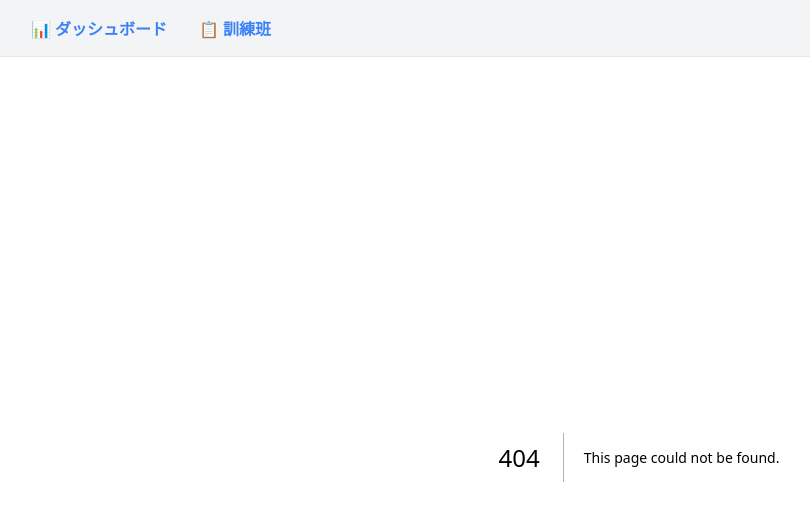
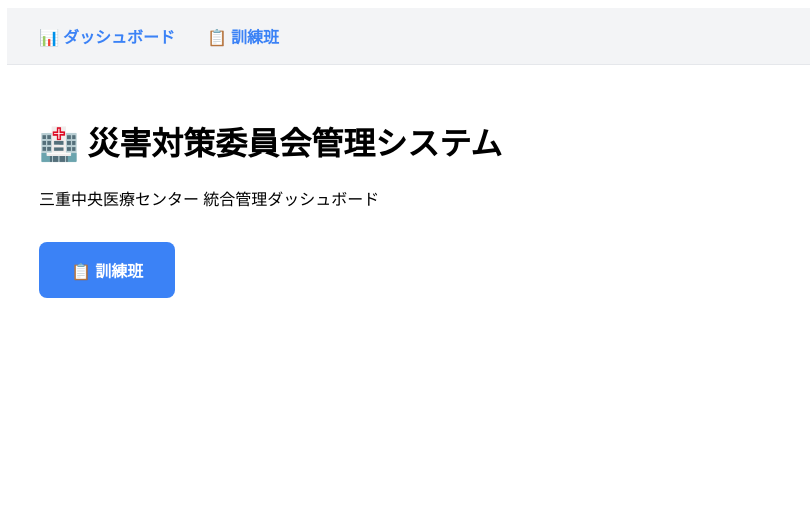
Before and after one commit to tslab1978/disaster-management-app, a Next.js app: page / in a window 1280 px wide. Before the commit this address had no page. Shown: the top 520 px of the page, without its empty margins (1-811 px from the left). Built offline with nearby package versions, Linux system fonts and the light colour scheme.

Commit message:
Create page.tsx

```diff
--- /dev/null
+++ b/app/page.tsx
@@ -0,0 +1,28 @@
+'use client';
+
+import Link from 'next/link';
+
+export default function Home() {
+  return (
+    <main style={{
+      padding: '2rem',
+      fontFamily: 'system-ui, -apple-system, sans-serif',
+    }}>
+      <h1>🏥 災害対策委員会管理システム</h1>
+      <p>三重中央医療センター 統合管理ダッシュボード</p>
+
+      <div style={{ marginTop: '2rem', display: 'flex', gap: '1rem', flexWrap: 'wrap' }}>
+        <Link href="/training" style={{
+          padding: '1rem 2rem',
+          backgroundColor: '#3b82f6',
+          color: 'white',
+          textDecoration: 'none',
+          borderRadius: '0.5rem',
+          fontWeight: 'bold'
+        }}>
+          📋 訓練班
+        </Link>
+      </div>
+    </main>
+  );
+}
```
